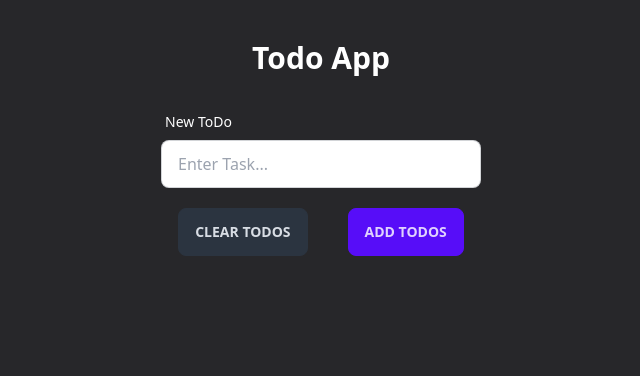
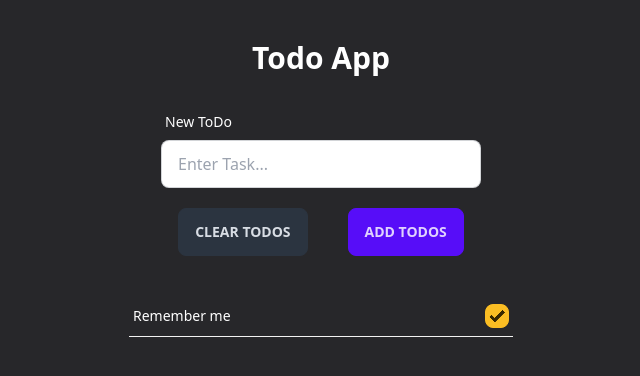
Before and after one commit to arigkubra/ToDo, a Vue app: page / in a window 1280 px wide. Shown: the top 376 px of the page, without its empty margins (319-959 px from the left). Built offline with nearby package versions, Linux system fonts and the light colour scheme.

Commit message:
This checkbox has been added to UI to show status of todoItem

```diff
--- a/src/App.vue
+++ b/src/App.vue
@@ -1,8 +1,6 @@
 <template>
   <div class="bg-zinc-800 h-screen">
-
     <AddSection />
-
 
     <!-- Buttons -->
 
@@ -11,7 +9,11 @@
       <buttons class="ml-10 btn-primary">Add Todos</buttons>
     </div>
 
-    <TodoItem />
+    <!-- ToDo Items -->
+
+    <div class="flex justify-center items-center pt-10">
+      <TodoItem />
+    </div>
   </div>
 </template>
 
--- a/src/components/TodoItem.vue
+++ b/src/components/TodoItem.vue
@@ -1,10 +1,26 @@
 <template>
-
-
+  <div class="overflow-x-auto w-96 text-white">
+    <table class="table">
+      <tbody>
+        <tr>
+          <div class="form-control ">
+            <label class="cursor-pointer label">
+              <span class="label-text text-white">Remember me</span>
+              <input
+                type="checkbox"
+                checked="checked"
+                class="checkbox checkbox-warning"
+              />
+            </label>
+          </div>
+        </tr>
+      </tbody>
+    </table>
+  </div>
 </template>
 
 <script>
-export default{
-    components: 'TodoItem'
-}
+export default {
+  components: "TodoItem",
+};
 </script>
```
